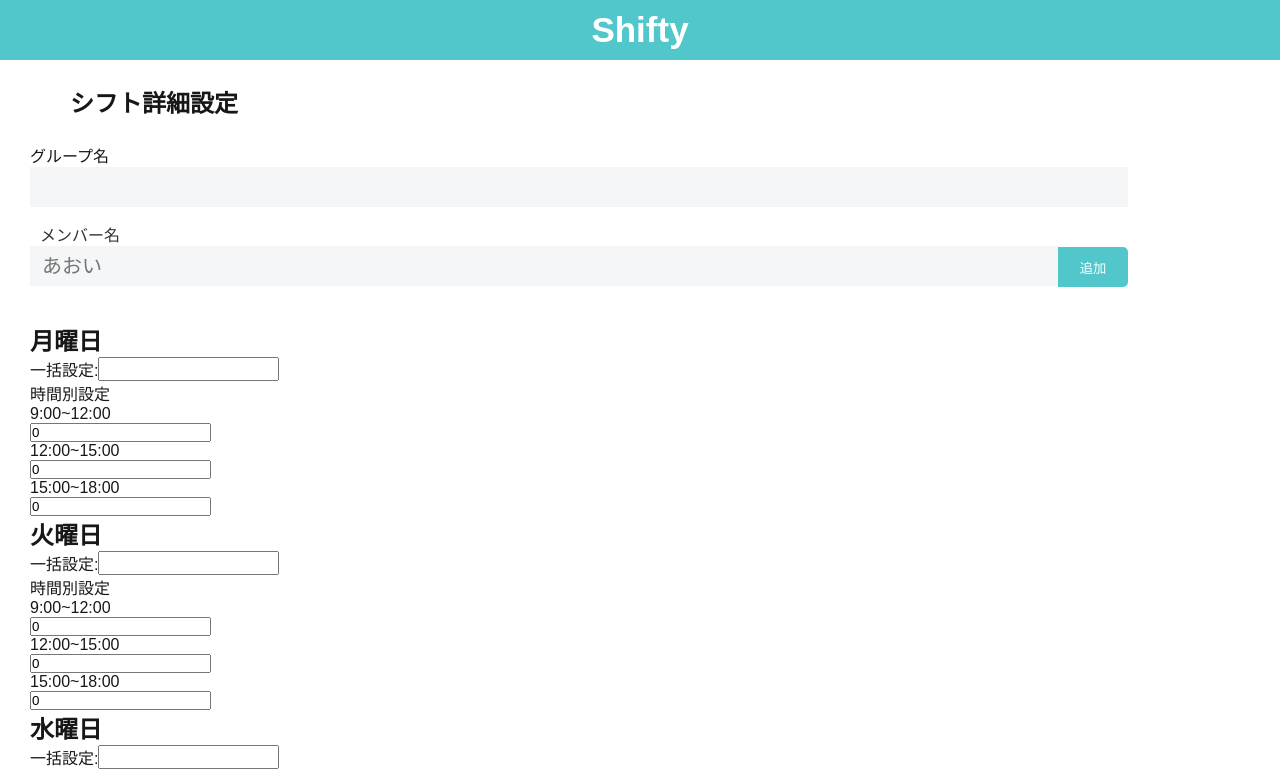
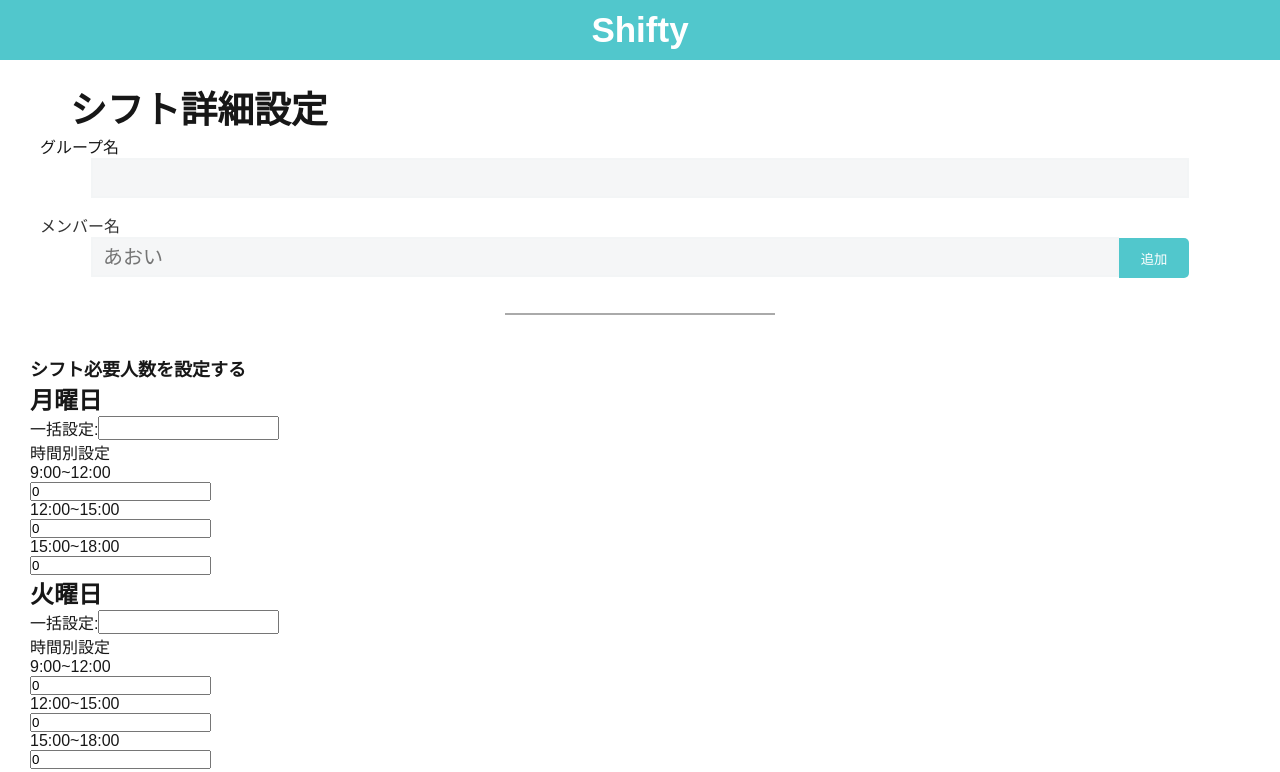
Before and after one commit to yuuri-dev/Shityj-app0507, a Next.js app: page /groupName/setting in a window 1280 px wide. Shown: the top 772 px of the page. Built offline with nearby package versions, Linux system fonts and the light colour scheme.

Commit message:
new, settingのcssの追加、変更

```diff
--- a/src/components/PageTitle/PageTitle.module.css
+++ b/src/components/PageTitle/PageTitle.module.css
@@ -3,3 +3,12 @@
   font-weight: bold;
   margin: 1.5rem 40px;
 }
+
+@media (min-width: 767px) {
+  .title{
+    font-size: 2.3rem;
+    text-align: center;
+    display: inline;
+    padding: 30px 0 50px 0;
+  }
+}
--- a/src/pages/groupName/setting.jsx
+++ b/src/pages/groupName/setting.jsx
@@ -26,7 +26,7 @@ const Setting = () => {
   return (
     <div className={styles.contents}>
       <PageTitle>シフト詳細設定</PageTitle>
-      <div>
+      <div className={styles.nameSettings}>
         <p className={styles.p}>グループ名</p>
         <input
           type="text"
@@ -36,6 +36,9 @@ const Setting = () => {
         />
         <AddMember />
       </div>
+
+      <div className={styles.border}></div>
+      <h2 className={styles.h2}>シフト必要人数を設定する</h2>
 
       <RequiredNumberSetting />
       <p className={styles.p}>連続勤務制限</p>
--- a/src/pages/groupName/setting.module.css
+++ b/src/pages/groupName/setting.module.css
@@ -2,6 +2,24 @@
   margin: 20px 30px;
 }
 .p {
+
+}
+
+.nameSettings p{
+  text-align: left;
+  padding-left: 10px;
+}
+
+.border{
+  border: 1px #aaa solid;
+  width: 270px;
+  margin: 0 auto;
+  margin-bottom: 40px;
+}
+
+.h2{
+  font-size: 18px;
+
 }
 
 .input {
@@ -13,6 +31,11 @@
   font-size: 20px;
   padding-left: 10px;
 }
+
+
+.nameSettings{
+  text-align: center;
+}
 .groupNameInput {
   height: 40px;
   width: 90%;
@@ -22,5 +45,3 @@
   font-size: 20px;
   padding-left: 10px;
 }
-.button {
-}
--- a/src/pages/new.jsx
+++ b/src/pages/new.jsx
@@ -75,7 +75,7 @@ function New() {
             <p className={styles.p}>グループ名</p>
             <input
               type="text"
-              className={`${styles.input} ${styles.input_w80}`}
+              className={`${styles.input} ${styles.input_w90}`}
               placeholder="七輪房"
               value={groupName}
               onChange={(e) => setGroupName(e.target.value)}
```
Also changed, not shown: src/pages/new.module.css (+10 -1 lines).
